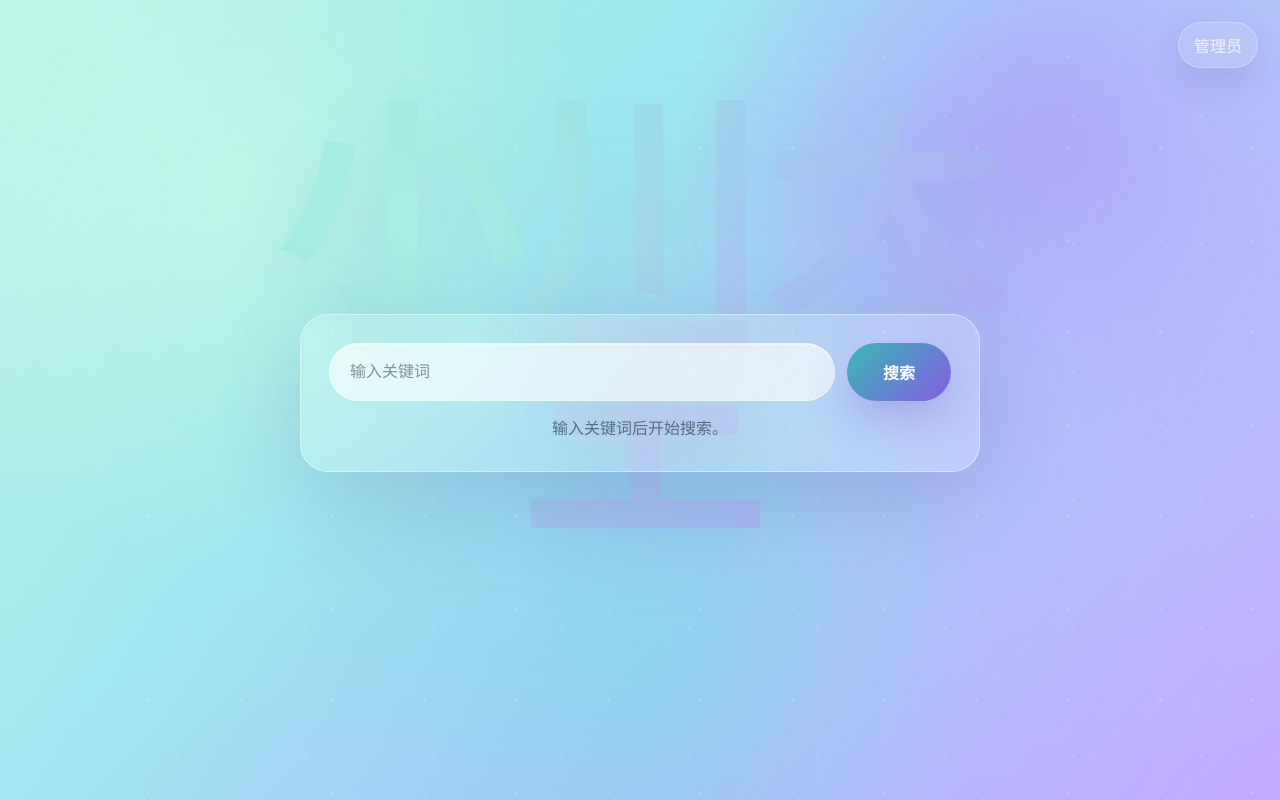
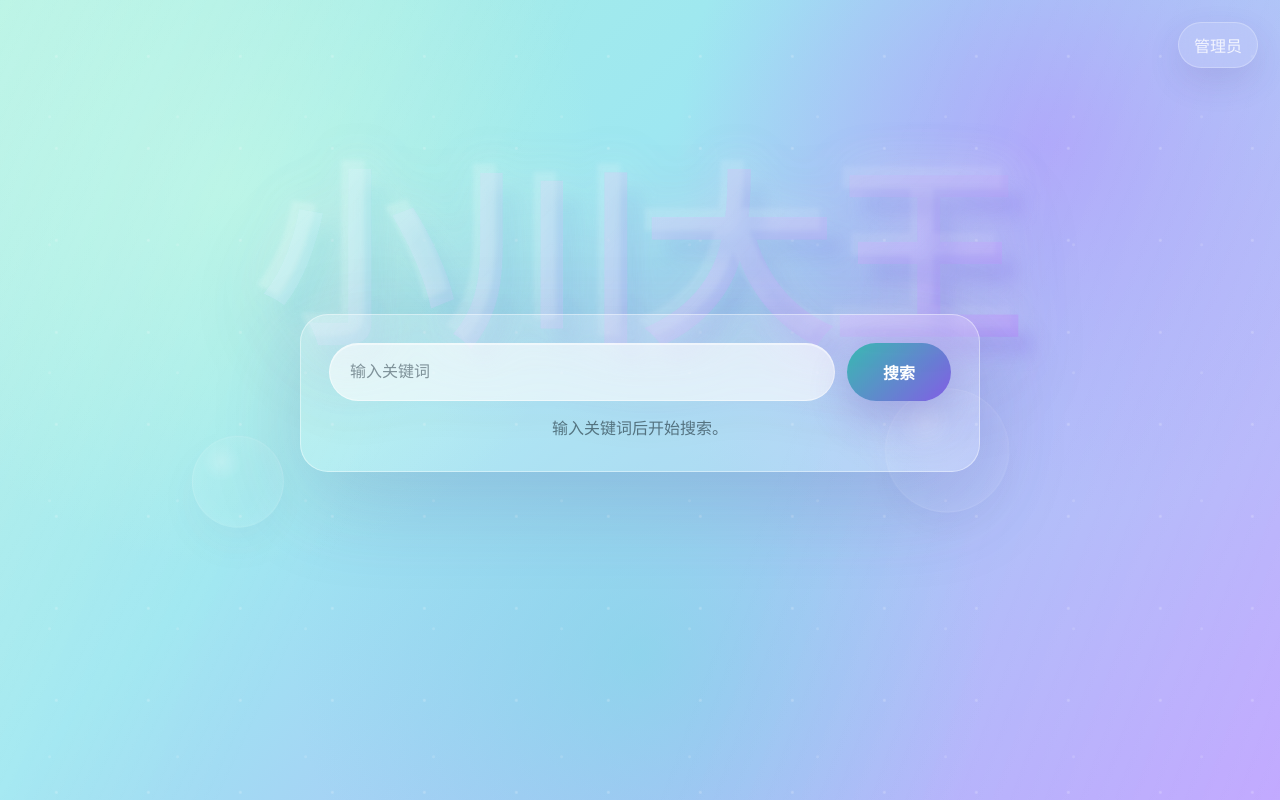
Before and after one commit to QqNn99/photo-lookup-site, a website: page public/index.html in a window 1280 px wide. Drawn offline with Linux system fonts and the light colour scheme.

Commit message:
Enhance client hero animation

```diff
--- a/public/index.html
+++ b/public/index.html
@@ -10,6 +10,14 @@
     <a class="admin-link" href="/admin.html">管理员</a>
 
     <main class="client-stage page-enter">
+      <div class="bubble-field" aria-hidden="true">
+        <span></span>
+        <span></span>
+        <span></span>
+        <span></span>
+        <span></span>
+        <span></span>
+      </div>
       <h1 class="hero-title">小川大王</h1>
 
       <section class="client-search" aria-label="关键词搜索">
--- a/public/styles.css
+++ b/public/styles.css
@@ -77,6 +77,76 @@ body::before {
   animation: shimmerDrift 16s linear infinite;
 }
 
+.bubble-field {
+  position: fixed;
+  inset: 0;
+  z-index: 0;
+  overflow: hidden;
+  pointer-events: none;
+}
+
+.bubble-field span {
+  position: absolute;
+  display: block;
+  width: var(--size);
+  height: var(--size);
+  left: var(--left);
+  bottom: -140px;
+  border: 1px solid rgba(255, 255, 255, 0.42);
+  border-radius: 50%;
+  background:
+    radial-gradient(circle at 32% 28%, rgba(255, 255, 255, 0.58), transparent 22%),
+    rgba(255, 255, 255, 0.1);
+  box-shadow:
+    inset 0 0 22px rgba(255, 255, 255, 0.22),
+    0 18px 44px rgba(89, 68, 151, 0.12);
+  opacity: 0.52;
+  animation: bubbleRise var(--duration) ease-in-out infinite;
+  animation-delay: var(--delay);
+}
+
+.bubble-field span:nth-child(1) {
+  --size: 92px;
+  --left: 8%;
+  --duration: 15s;
+  --delay: -2s;
+}
+
+.bubble-field span:nth-child(2) {
+  --size: 48px;
+  --left: 22%;
+  --duration: 12s;
+  --delay: -7s;
+}
+
+.bubble-field span:nth-child(3) {
+  --size: 124px;
+  --left: 70%;
+  --duration: 18s;
+  --delay: -5s;
+}
+
+.bubble-field span:nth-child(4) {
+  --size: 66px;
+  --left: 84%;
+  --duration: 14s;
+  --delay: -10s;
+}
+
+.bubble-field span:nth-child(5) {
+  --size: 38px;
+  --left: 54%;
+  --duration: 11s;
+  --delay: -4s;
+}
+
+.bubble-field span:nth-child(6) {
+  --size: 78px;
+  --left: 38%;
+  --duration: 16s;
+  --delay: -12s;
+}
+
 .admin-link {
   position: fixed;
   top: 22px;
@@ -111,24 +181,51 @@ body::before {
 
 .hero-title {
   position: fixed;
-  inset: 50% auto auto 50%;
+  inset: 33% auto auto 50%;
   z-index: 0;
-  width: min(1000px, 96vw);
+  width: min(1120px, 96vw);
   margin: 0;
   color: transparent;
-  font-size: clamp(82px, 19vw, 245px);
+  font-size: clamp(76px, 15vw, 190px);
   font-weight: 900;
-  line-height: 0.92;
+  line-height: 1;
   text-align: center;
+  white-space: nowrap;
   background:
-    radial-gradient(circle at 22% 28%, #a8f1df, transparent 42%),
+    linear-gradient(135deg, rgba(219, 255, 247, 0.68), rgba(183, 154, 248, 0.64)),
     linear-gradient(135deg, #8fe8dc, #b79af8);
   background-clip: text;
   -webkit-background-clip: text;
-  filter: blur(0.2px) drop-shadow(0 22px 42px rgba(88, 67, 141, 0.14));
-  opacity: 0.58;
-  transform: translate(-50%, -67%);
+  filter:
+    drop-shadow(0 34px 48px rgba(67, 48, 139, 0.22))
+    drop-shadow(0 -10px 20px rgba(255, 255, 255, 0.28));
+  opacity: 0.76;
+  transform: translate(-50%, -50%);
   user-select: none;
+}
+
+.hero-title::before,
+.hero-title::after {
+  position: absolute;
+  inset: 0;
+  content: "小川大王";
+  color: transparent;
+  background-clip: text;
+  -webkit-background-clip: text;
+  pointer-events: none;
+}
+
+.hero-title::before {
+  z-index: -1;
+  background-image: linear-gradient(135deg, rgba(115, 232, 217, 0.22), rgba(129, 91, 229, 0.28));
+  transform: translate(14px, 18px);
+  filter: blur(8px);
+}
+
+.hero-title::after {
+  background-image: linear-gradient(135deg, rgba(255, 255, 255, 0.28), rgba(255, 255, 255, 0.06));
+  transform: translate(-7px, -9px);
+  filter: blur(2px);
 }
 
 .client-search {
@@ -563,6 +660,23 @@ button:active {
   }
 }
 
+@keyframes bubbleRise {
+  0% {
+    opacity: 0;
+    transform: translate3d(0, 0, 0) scale(0.86);
+  }
+  14% {
+    opacity: 0.54;
+  }
+  50% {
+    transform: translate3d(22px, -52vh, 0) scale(1);
+  }
+  100% {
+    opacity: 0;
+    transform: translate3d(-18px, -112vh, 0) scale(1.12);
+  }
+}
+
 @media (prefers-reduced-motion: reduce) {
   *,
   *::before,
@@ -619,8 +733,9 @@ button:active {
   }
 
   .hero-title {
-    font-size: clamp(76px, 24vw, 132px);
-    transform: translate(-50%, -76%);
+    top: 29%;
+    font-size: clamp(56px, 18vw, 94px);
+    transform: translate(-50%, -50%);
   }
 
   .client-search {
```
